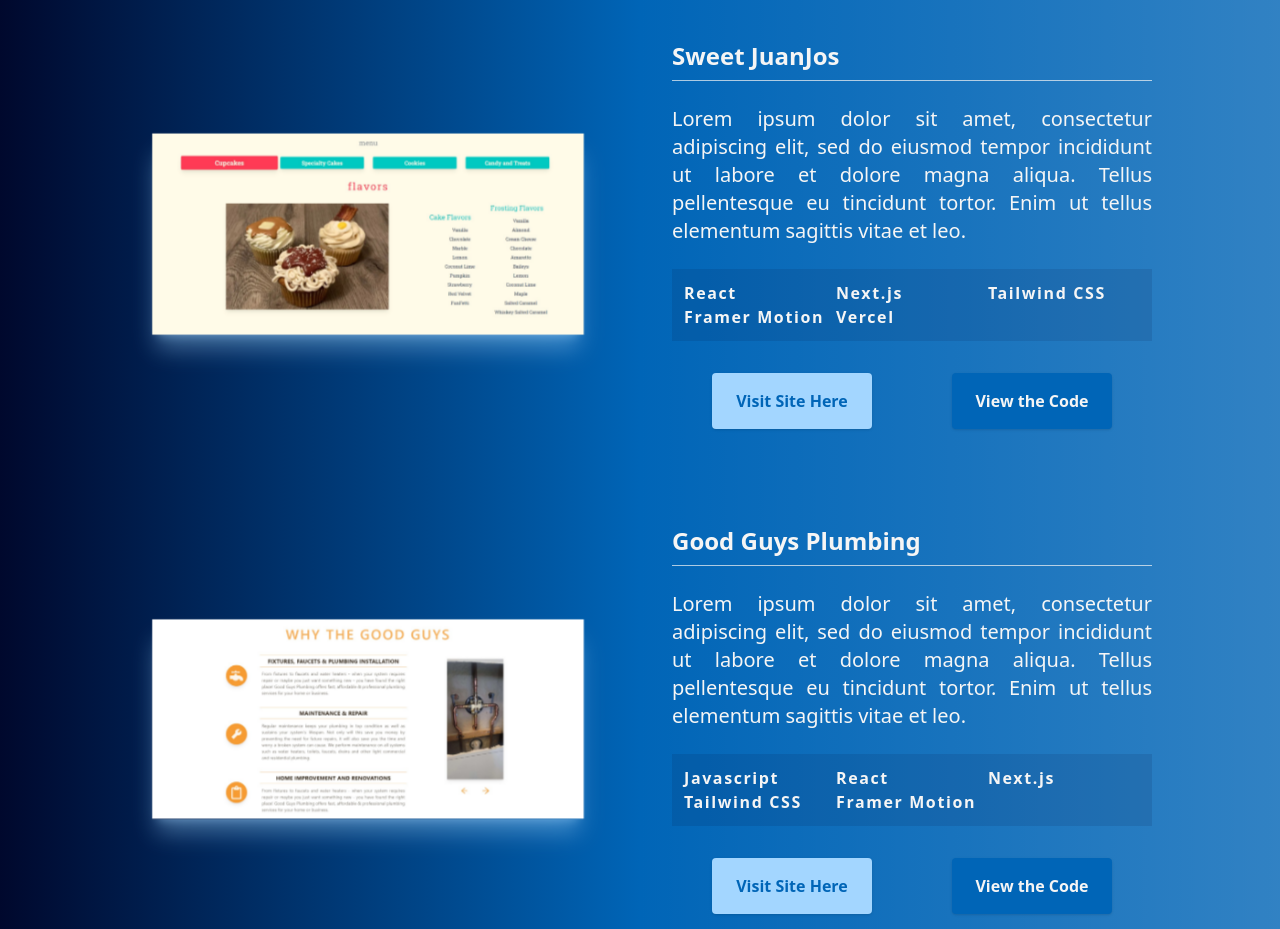
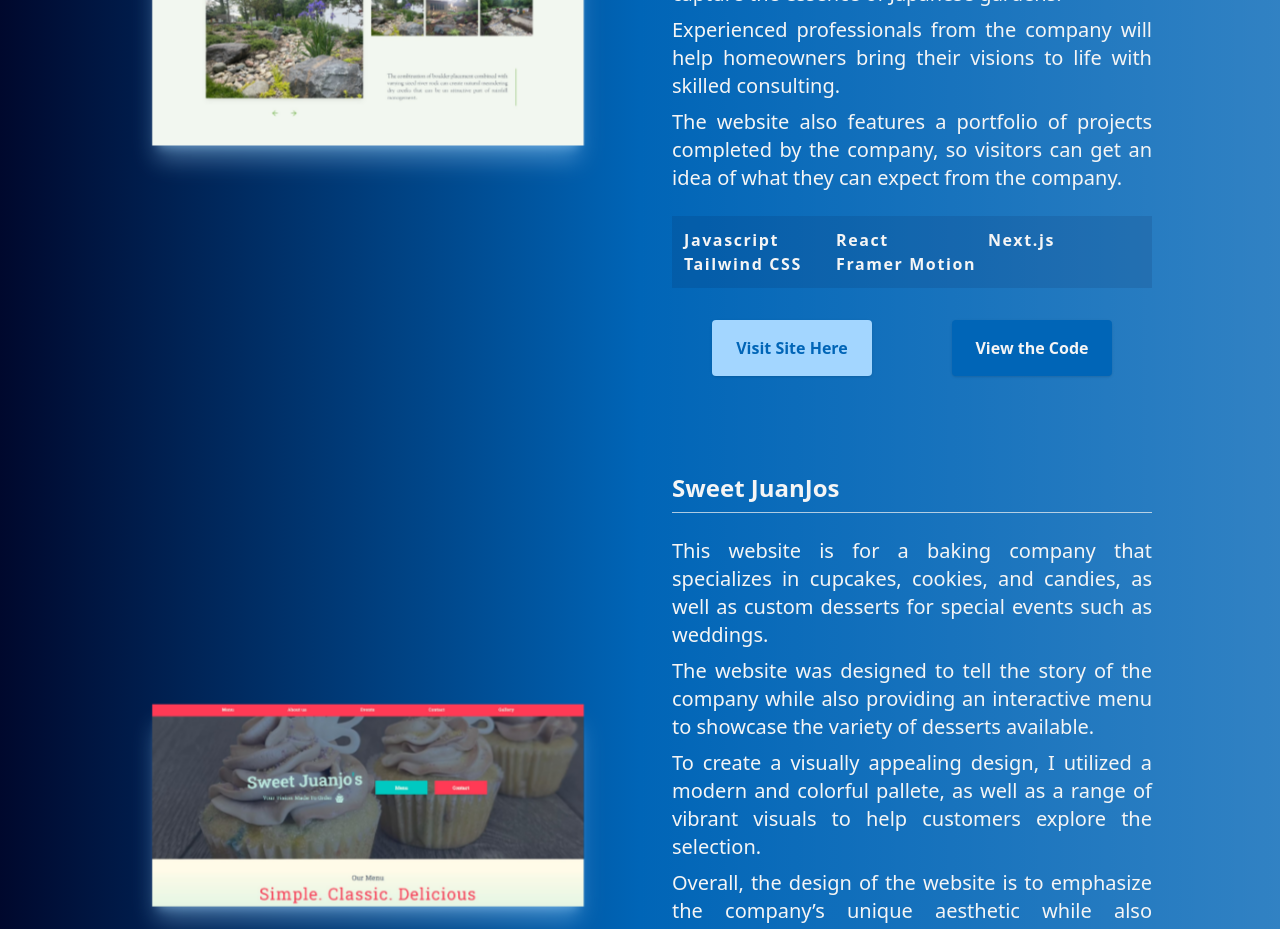
Before and after one commit to latz09/portfolio-v2, a Next.js app: page /recent-work in a window 1280 px wide. Shown: the part 1260-2189 px from the top of the page. Built offline with nearby package versions, Linux system fonts and the light colour scheme.

Commit message:
descriptions added

```diff
--- a/components/utils/CalendlyLink.js
+++ b/components/utils/CalendlyLink.js
@@ -23,9 +23,9 @@
 						<GiCoffeeCup />
 					</motion.div>
 					<div className='grid gap-4 place-items-center'>
-						<span className=''> Set up a time for a virtual coffee</span>
+						<span className=''> Set up a time for a virtual coffee!</span>
 						<span className='bg-light px-8 py-2 text-dark text-2xl rounded-xl shadow hover:bg-opacity-60 hover:text-primary/70 transition duration-700'>
-							Set it up!{' '}
+							View Calendar{' '}
 						</span>
 					</div>
 				</div>
@@ -58,9 +58,9 @@
 						<GiCoffeeCup />
 					</motion.div>
 					<div className='grid gap-4 place-items-center'>
-						<span className=''> Set up a time for a virtual coffee</span>
+						<span className=''> Set up a time for a virtual coffee!</span>
 						<span className='bg-primary text-light px-8 py-2  text-2xl rounded-xl shadow hover:bg-primary/50 hover:text-light transition duration-700'>
-							Set it up!{' '}
+							View Calendar{' '}
 						</span>
 					</div>
 				</div>
--- a/components/websites/RecentWorkDisplay.js
+++ b/components/websites/RecentWorkDisplay.js
@@ -96,7 +96,11 @@
 				whileInView={{ opacity: 1, scale: 1 }}
 				transition={{ delay: 0.2, duration: 1.2 }}
 			>
-				{description}
+				<div className="grid gap-2">
+					{description.map((desc, index) => (
+						<span key={index}>{desc}</span>
+					))}
+				</div>
 			</motion.div>
 			<div className='grid grid-cols-3 bg-dark/10 p-3 place-items-center lg:place-items-start'>
 				{tech.map((tech, index) => (
--- a/data/websites.js
+++ b/data/websites.js
@@ -4,16 +4,15 @@
 import goodGuysPhone from '../public/images/projects/good-guys/phone.jpg';
 import movieConnectionDesktop from '../public/images/projects/movie-connection/desktop.jpg';
 import movieConnectionPhone from '../public/images/projects/movie-connection/phone.jpg';
-import movieConnectionGif from '../public/images/gifs/movie-connection.gif'
+import movieConnectionGif from '../public/images/gifs/movie-connection.gif';
 import livinglandscapesDesktop from '../public/images/projects/living-landscapes/desktop.jpg';
 import livinglandscapesPhone from '../public/images/projects/living-landscapes/phone.jpg';
-import livinglandscapesGif from '../public/images/gifs/living-space.gif'
+import livinglandscapesGif from '../public/images/gifs/living-space.gif';
 import justPawsDesktop from '../public/images/projects/just-paws/desktop.jpg';
 import justPawsPhone from '../public/images/projects/just-paws/phone.jpg';
-import justPawsGif from '../public/images/gifs/just-paws.gif'
+import justPawsGif from '../public/images/gifs/just-paws.gif';
 import picturePerfectDesktop from '../public/images/projects/picture-perfect/desktop.jpg';
 import picturePerfectPhone from '../public/images/projects/picture-perfect/phone.jpg';
-
 
 export const websites = [
 	{
@@ -21,7 +20,11 @@
 		featured: true,
 		gif: movieConnectionGif,
 		url: 'https://movie-connection.vercel.app/',
-		description: 'Lorem ipsum dolor sit amet, consectetur adipiscing elit, sed do eiusmod tempor incididunt ut labore et dolore magna aliqua. Tellus pellentesque eu tincidunt tortor. Enim ut tellus elementum sagittis vitae et leo.',
+		description: [
+			'This website uses the IMDB API to allow users to search for any movie, providing movie details, such as actors, genres, length, and even allows you to watch different clips from the selected movie.',
+			'Once the user has found the desired movie, the website provides recommendations for similar movies based on the selected movie.',
+			'The design is clean and smooth, allowing for easy/comfortable horizontal scrolling of movie options.',
+		],
 		tech: [
 			'IMDB API',
 			'Javascript',
@@ -38,14 +41,55 @@
 		imageAlt: 'image of the movie connection website',
 		github: 'https://github.com/latz09/movie-connection',
 	},
+	{
+		name: 'Living Space Landscapes',
+		featured: true,
+		gif: livinglandscapesGif,
+		url: 'https://livingspacelandscapes.vercel.app/',
+		description: [
+			'This website is designed to tell the story of a landscaping company that specializes in Japanese style gardening and also incorporating stones and boulders for an aesthetically pleasing and meaningful end result.',
+			'The website utilizes an array of visuals to depict lush, natural gardens, featuring designs that capture the essence of Japanese gardens.',
+			'Experienced professionals from the company will help homeowners bring their visions to life with skilled consulting.',
+			'The website also features a portfolio of projects completed by the company, so visitors can get an idea of what they can expect from the company.',
+		],
+		tech: ['Javascript', 'React', 'Next.js', 'Tailwind CSS', 'Framer Motion'],
+		images: {
+			mobile: livinglandscapesPhone,
+			desktop: livinglandscapesDesktop,
+		},
 
+		imageAlt: 'image of the Living landscapes Landscapes website',
+		github: 'https://github.com/LSLandscapes/living-landscapes-landscapes',
+	},
+	{
+		name: 'Sweet JuanJos',
+		featured: false,
+		url: 'https://juanjos.vercel.app/',
+		description: [
+			'This website is for a baking company that specializes in cupcakes, cookies, and candies, as well as custom desserts for special events such as weddings. ',
+			'The website was designed to tell the story of the company while also providing an interactive menu to showcase the variety of desserts available.  ',
+			'To create a visually appealing design, I utilized a modern and colorful pallete, as well as a range of vibrant visuals to help customers explore the selection.',
+			'Overall, the design of the website is to emphasize the company’s unique aesthetic while also providing a user-friendly experience.',
+		],
+		tech: ['React', 'Next.js', 'Tailwind CSS', 'Framer Motion', 'Vercel'],
+		images: {
+			mobile: juanjoPhone,
+			desktop: juanjoDesktop,
+		},
+
+		imageAlt: 'image of the Sweet JuanJos website',
+		github: 'https://github.com/latz09/juanjos',
+	},
 	{
 		name: 'Just Paws Pet Salon',
 		featured: true,
 		gif: justPawsGif,
 		url: 'https://justpaws.vercel.app/',
-		description:
-			'Lorem ipsum dolor sit amet, consectetur adipiscing elit, sed do eiusmod tempor incididunt ut labore et dolore magna aliqua. Tellus pellentesque eu tincidunt tortor. Enim ut tellus elementum sagittis vitae et leo.',
+		description: [
+			'This website design for a pet salon was created with the user experience in mind. Its focus was to provide a complete overview of the salon’s services and pricing.  ',
+			'The design is modern and user-friendly, allowing customers to easily navigate the site.  Additionally, an interactive pricing module was create to allow users to select prices and services based on different animal sizes.',
+			'Overall, the design was created to deliver the pet salon services in an accessible and intuitive way.',
+		],
 		tech: ['React', 'Javascript', 'Next.js', 'Tailwind CSS', 'Framer Motion'],
 		images: {
 			mobile: justPawsPhone,
@@ -55,28 +99,17 @@
 		imageAlt: 'image of the Just Paws website',
 		github: 'https://github.com/latz09/justpaws',
 	},
-	{
-		name: 'Sweet JuanJos',
-		featured: false,
-		url: 'https://juanjos.vercel.app/',
-		description:
-			'Lorem ipsum dolor sit amet, consectetur adipiscing elit, sed do eiusmod tempor incididunt ut labore et dolore magna aliqua. Tellus pellentesque eu tincidunt tortor. Enim ut tellus elementum sagittis vitae et leo.',
-		tech: ['React', 'Next.js', 'Tailwind CSS', 'Framer Motion', 'Vercel'],
-		images: {
-			mobile: juanjoPhone,
-			desktop: juanjoDesktop,
-		},
-
-		imageAlt: 'image of the Sweet JuanJos website',
-		github: 'https://github.com/latz09/juanjos',
-	},
 
 	{
 		name: 'Good Guys Plumbing',
 		featured: false,
 		url: 'https://good-guys-plumbing.vercel.app/',
-		description:
-			'Lorem ipsum dolor sit amet, consectetur adipiscing elit, sed do eiusmod tempor incididunt ut labore et dolore magna aliqua. Tellus pellentesque eu tincidunt tortor. Enim ut tellus elementum sagittis vitae et leo.',
+		description: [
+			'This website for a plumbing company was designed with the user experience in mind.  It is easy to navigate and visually stimulating, making it enjoyable to scroll through.',
+			'Some Features of the website design include a unique color palette, engaging visual animations and a cohesive layout.  ',
+			'The website also includes informative content about the plumbing services the company offers, such as drain cleaning, pipe replacement, and fixture installation.',
+			'This website design was created to provide a positive experience for visitors and to educate them about the services the company provides.',
+		],
 		tech: ['Javascript', 'React', 'Next.js', 'Tailwind CSS', 'Framer Motion'],
 		images: {
 			mobile: goodGuysPhone,
@@ -88,27 +121,13 @@
 	},
 
 	{
-		name: 'Living Space Landscapes',
-		featured: true,
-		gif: livinglandscapesGif,
-		url: 'https://livingspacelandscapes.vercel.app/',
-		description:
-			'Lorem ipsum dolor sit amet, consectetur adipiscing elit, sed do eiusmod tempor incididunt ut labore et dolore magna aliqua. Tellus pellentesque eu tincidunt tortor. Enim ut tellus elementum sagittis vitae et leo.',
-		tech: ['Javascript', 'React', 'Next.js', 'Tailwind CSS', 'Framer Motion'],
-		images: {
-			mobile: livinglandscapesPhone,
-			desktop: livinglandscapesDesktop,
-		},
-
-		imageAlt: 'image of the Living landscapes Landscapes website',
-		github: 'https://github.com/LSLandscapes/living-landscapes-landscapes',
-	},
-
-	{
 		name: 'Picture Perfect Art and Frame',
 		featured: false,
 		url: 'https://picture-perfect.vercel.app/',
-		description: 'Lorem ipsum dolor sit amet, consectetur adipiscing elit, sed do eiusmod tempor incididunt ut labore et dolore magna aliqua. Tellus pellentesque eu tincidunt tortor. Enim ut tellus elementum sagittis vitae et leo.',
+		description: [
+			'This website was designed for an art framing company.  It highlights the company’s services and experience in the field, while also allowing users to easily browse through the different categories of framing they offer.',
+			'It provides a clean and easy-to-navigate platform that leads users through all the different services they provide while providing users with an enjoyable and informative experience, making it a perfect solution for the framing company.',
+		],
 		tech: ['React', 'Javascript', 'Next.js', 'Tailwind CSS', 'Framer Motion'],
 		images: {
 			mobile: picturePerfectPhone,
```
Also changed, not shown: public/images/projects/juanjos/desktop.jpg.
